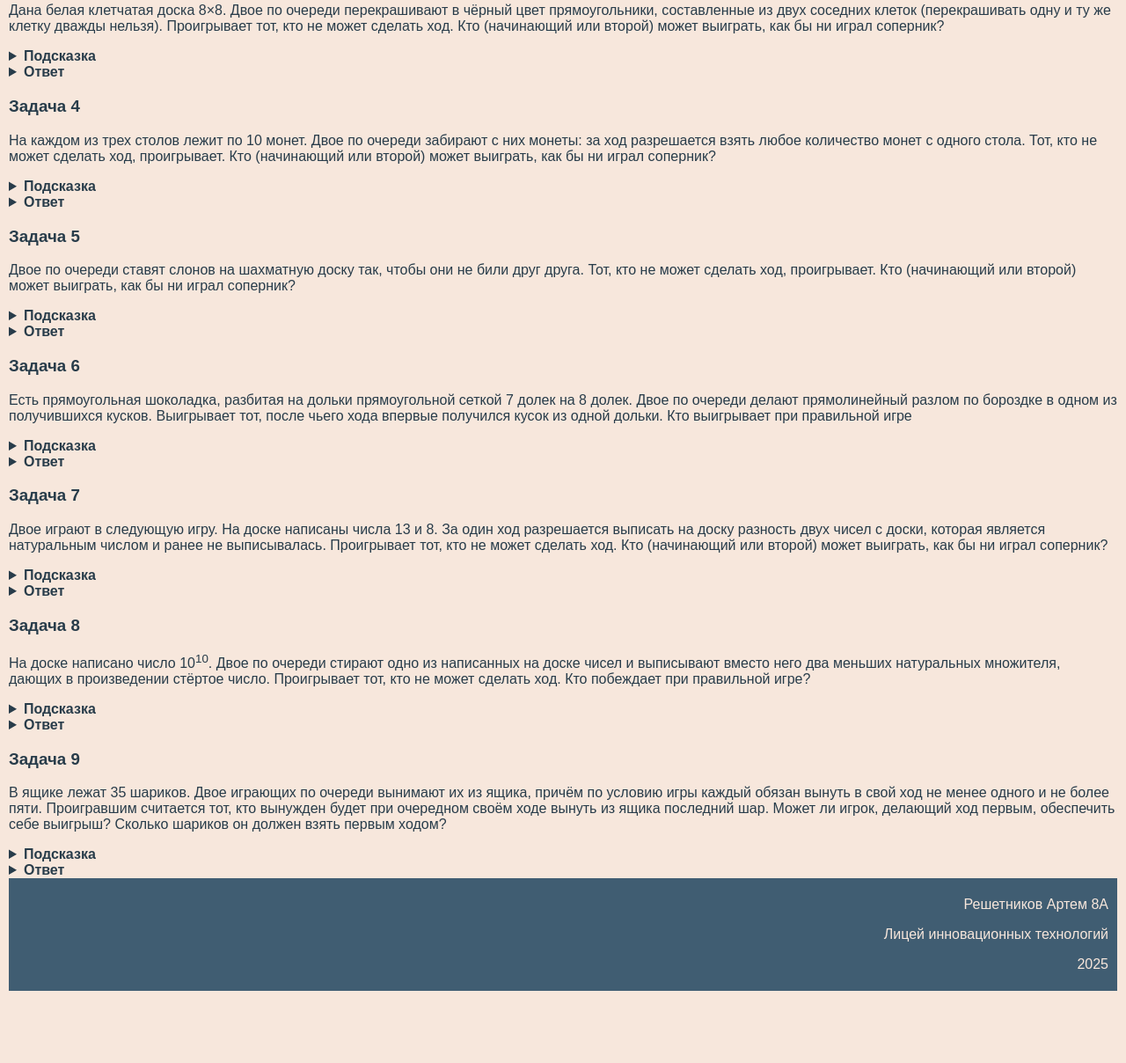
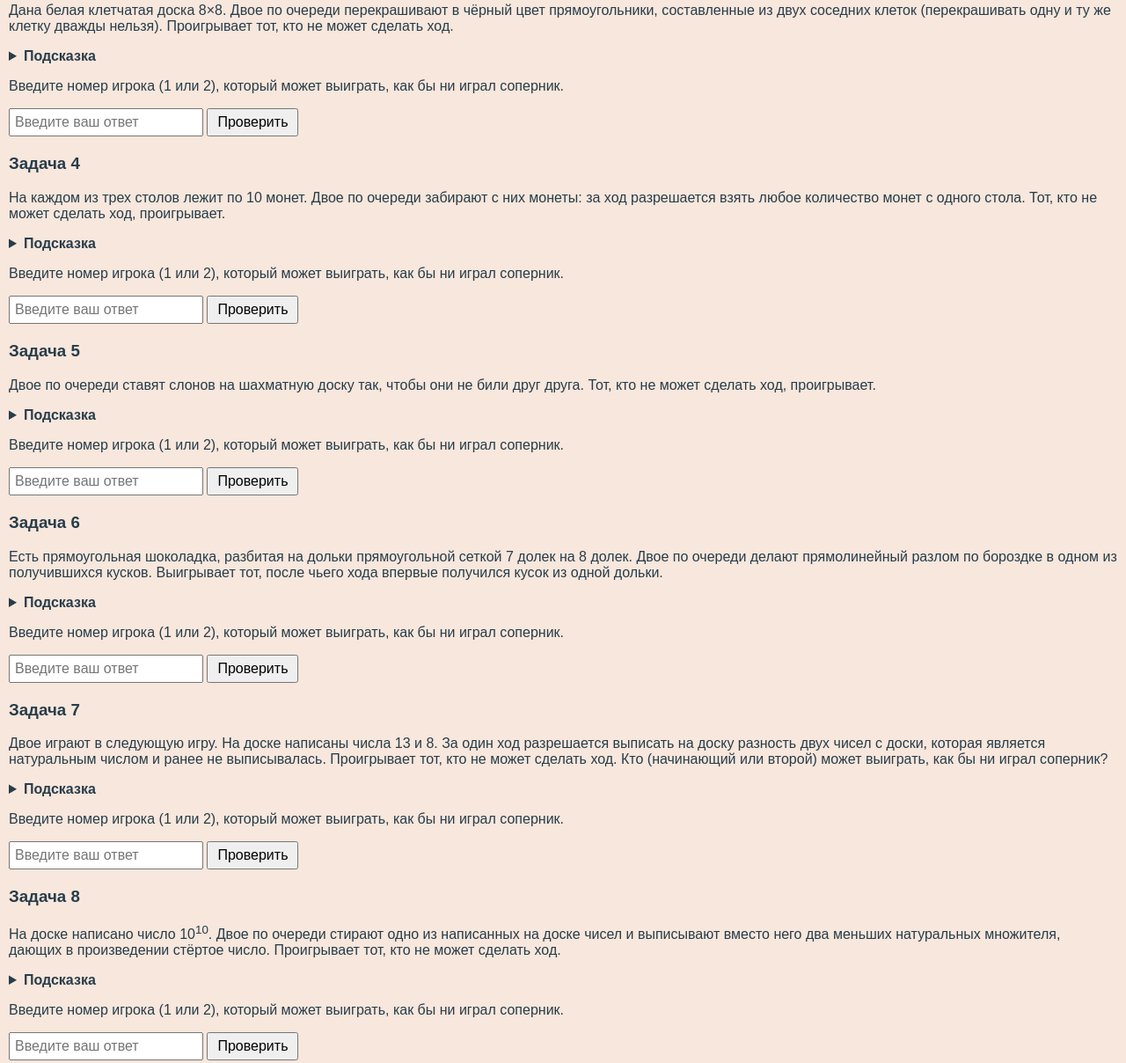
Before and after one commit to artemreshet/math_project, a plain HTML site: page index.html in a window 1280 px wide. Shown: the part 1197-2405 px from the top of the page at 88% size. Before the commit the page ends 2323 px from the top, so only its background shows below. Drawn offline with Linux system fonts and the light colour scheme.

Commit message:
feat: ввод ответов

```diff
--- a/index.html
+++ b/index.html
@@ -41,8 +41,8 @@
             лежащих в одной стопке. Проигрывает тот, кто не может сделать
             ход. Кто выигрывает при правильной игре?</p>
         <h3>Решение</h3>
-        <p>Первый игрок может только убрать 2 монеты из одной стопки, так как он должен взять натуральное число монет.
-            Второй игрок также берёт 2 монеты из оставшейся стопки и всегда имеет ход.
+        <p>Первый игрок может убрать любое количество из одной стопки, так как после ходов первого у нас есть вторая стопка.
+             Второй игрок берет столько же  монет из оставшейся стопки и всегда имеет ход, то есть симметричные ходы относительно ходов первого игрока.
         </p>
         <p>
         <b>Ответ:</b> Всегда выигрывает второй игрок.
@@ -96,55 +96,61 @@
             <h3>Задача 3</h3>
             <p>Дана белая клетчатая доска 8×8. Двое по очереди перекрашивают в чёрный цвет прямоугольники,
                  составленные из двух соседних клеток (перекрашивать одну и ту же клетку дважды нельзя).
-             Проигрывает тот, кто не может сделать ход. Кто (начинающий или второй) может выиграть, как бы ни играл соперник?</p>
+                 Проигрывает тот, кто не может сделать ход.</p>
             <details>
                 <summary><b>Подсказка</b></summary>
                 <p>Посмотрите на симметрию относительно центра.</p>
             </details>
-        <details>
-            <summary><b>Ответ</b></summary>
-            <p>Выигрывает второй игрок.</p>
-        </details>
+            <div class="input-group">
+                <p>Введите номер игрока (1 или 2), который может выиграть, как бы ни играл соперник.</p>
+                <input type="number" id="answer3" placeholder="Введите ваш ответ">
+                <button onclick="checkAnswer(3, 2)">Проверить</button>
+            </div>
+            <div class="result" id="result3"></div>
 
         <h3>Задача 4</h3>
         <p>На каждом из  трех столов лежит по 10 монет.
                 Двое по очереди забирают с них монеты: за ход разрешается взять любое количество монет с одного стола.
-                Тот, кто не может сделать ход, проигрывает. Кто (начинающий или второй) может выиграть, как бы ни играл соперник?</p>
+                Тот, кто не может сделать ход, проигрывает.</p>
             <details>
                 <summary><b>Подсказка</b></summary>
                 <p>Посмотрите варианты, при которых на столах лежит меньше монет.</p>
             </details>
-            <details>
-                <summary><b>Ответ</b></summary>
-                <p>Выиграет второй игрок.</p>
-            </details>
+            <div class="input-group">
+                <p>Введите номер игрока (1 или 2), который может выиграть, как бы ни играл соперник.</p>
+                <input type="number" id="answer4" placeholder="Введите ваш ответ">
+                <button onclick="checkAnswer(4, 2)">Проверить</button>
+            </div>
+            <div class="result" id="result4"></div>
 
         <h3>Задача 5</h3>
             <p>Двое по очереди ставят слонов на шахматную доску так, чтобы они не били друг друга.
-                     Тот, кто не может сделать ход, проигрывает.
-                      Кто (начинающий или второй) может выиграть, как бы ни играл соперник?</p>
+                     Тот, кто не может сделать ход, проигрывает.</p>
             <details>
                 <summary><b>Подсказка</b></summary>
                 <p>Примените осевую симметрию у доски.<p>
             </details>
-            <details>
-                <summary><b>Ответ</b></summary>
-                <p>Выигрывает второй игрок.</p>
-            </details>
+            <div class="input-group">
+                <p>Введите номер игрока (1 или 2), который может выиграть, как бы ни играл соперник.</p>
+                <input type="number" id="answer5" placeholder="Введите ваш ответ">
+                <button onclick="checkAnswer(5, 2)">Проверить</button>
+            </div>
+            <div class="result" id="result5"></div>
 
         <h3>Задача 6</h3>
         <p>Есть прямоугольная шоколадка, разбитая на дольки прямоугольной сеткой 7 долек на 8 долек.
                              Двое по очереди делают прямолинейный разлом по бороздке в одном из получившихся кусков.
-                              Выигрывает тот, после чьего хода впервые получился кусок из одной дольки.
-                              Кто выигрывает при правильной игре</p>
+                              Выигрывает тот, после чьего хода впервые получился кусок из одной дольки. </p>
         <details>
             <summary><b>Подсказка</b></summary>
             <p>Первый игрок первым ходом делит шоколад на 2 равные части (7*4).  <p>
         </details>
-        <details>
-            <summary><b>Ответ</b></summary>
-            <p>Выигрывает первый игрок.</p>
-        </details>
+        <div class="input-group">
+            <p>Введите номер игрока (1 или 2), который может выиграть, как бы ни играл соперник.</p>
+            <input type="number" id="answer6" placeholder="Введите ваш ответ">
+            <button onclick="checkAnswer(6, 1)">Проверить</button>
+        </div>
+        <div class="result" id="result6"></div>
 
         <h3>Задача 7</h3>
         <p>Двое играют в следующую игру. На доске написаны числа 13 и 8.
@@ -155,22 +161,26 @@
             <summary><b>Подсказка</b></summary>
             <p>Рассмотрите варианты ходов, которые появляются после первого хода.<p>
         </details>
-        <details>
-            <summary><b>Ответ</b></summary>
-            <p>Выигрывает начинающий игрок.</p>
-        </details>
+        <div class="input-group">
+            <p>Введите номер игрока (1 или 2), который может выиграть, как бы ни играл соперник.</p>
+            <input type="number" id="answer7" placeholder="Введите ваш ответ">
+            <button onclick="checkAnswer(7, 1)">Проверить</button>
+        </div>
+        <div class="result" id="result7"></div>
         <h3>Задача 8</h3>
         <p>На доске написано число 10<sup>10</sup>. Двое по очереди стирают одно из написанных на доске чисел и выписывают вместо него
             два меньших натуральных множителя, дающих в произведении стёртое число.
-            Проигрывает тот, кто не может сделать ход. Кто побеждает при правильной игре?</p>
+            Проигрывает тот, кто не может сделать ход.</p>
         <details>
             <summary><b>Подсказка</b></summary>
             <p>Разложите данное число на простые множители. <p>
             </details>
-            <details>
-                <summary><b>Ответ</b></summary>
-                <p>Выигрывает первый игрок.</p>
-            </details>
+            <div class="input-group">
+                <p>Введите номер игрока (1 или 2), который может выиграть, как бы ни играл соперник.</p>
+                <input type="number" id="answer8" placeholder="Введите ваш ответ">
+                <button onclick="checkAnswer(8, 1)">Проверить</button>
+            </div>
+            <div class="result" id="result8"></div>
         <h3>Задача 9</h3>
         <p>В ящике лежат 35 шариков. Двое играющих по очереди вынимают их из ящика,
             причём по условию игры каждый обязан вынуть в свой ход не менее одного и не более пяти.
@@ -180,11 +190,33 @@
             <summary><b>Подсказка</b></summary>
             <p>Начните смотреть с конца игры.<p>
         </details>
-        <details>
-            <summary><b>Ответ</b></summary>
-            <p>Выигрывает первый игрок, если он берет 2 шарика первым ходом.</p>
-        </details>
+        <div class="input-group">
+            <p>Введите номер игрока (1 или 2), который может выиграть, как бы ни играл соперник.</p>
+            <input type="number" id="answer91" placeholder="Введите ваш ответ">
+            <button onclick="checkAnswer(91, 1)">Проверить</button>
+        </div>
+        <div class="result" id="result91"></div>
+        <div class="input-group">
+            <p>Сколько шаров должен взять этот игрок?</p>
+            <input type="number" id="answer92" placeholder="Введите ваш ответ">
+            <button onclick="checkAnswer(92, 2)">Проверить</button>
+        </div>
+        <div class="result" id="result92"></div>
 
+       <script>
+        function checkAnswer(questionNumber, correctAnswer) {
+            const userAnswer = parseInt(document.getElementById(`answer${questionNumber}`).value);
+            const resultElement = document.getElementById(`result${questionNumber}`);
+
+            if (userAnswer === correctAnswer) {
+                resultElement.textContent = 'Правильно!';
+                resultElement.style.color = 'green';
+            } else {
+                resultElement.textContent = 'Неправильно. Попробуйте еще раз.';
+                resultElement.style.color = 'red';
+            }
+        }
+        </script>
     </body>
     <footer>
         <p>Решетников Артем 8А</p>
--- a/style.css
+++ b/style.css
@@ -17,3 +17,16 @@ header {
 .title{
     color: rgb(47, 0, 47);
 }
+.input-group input {
+    padding: 5px;
+    font-size: 16px;
+}
+.input-group button {
+    padding: 5px 10px;
+    font-size: 16px;
+    cursor: pointer;
+}
+.result {
+    font-weight: bold;
+    margin-bottom: 20px;
+}
```
Lines whose indentation alone changed are shown as unchanged.
